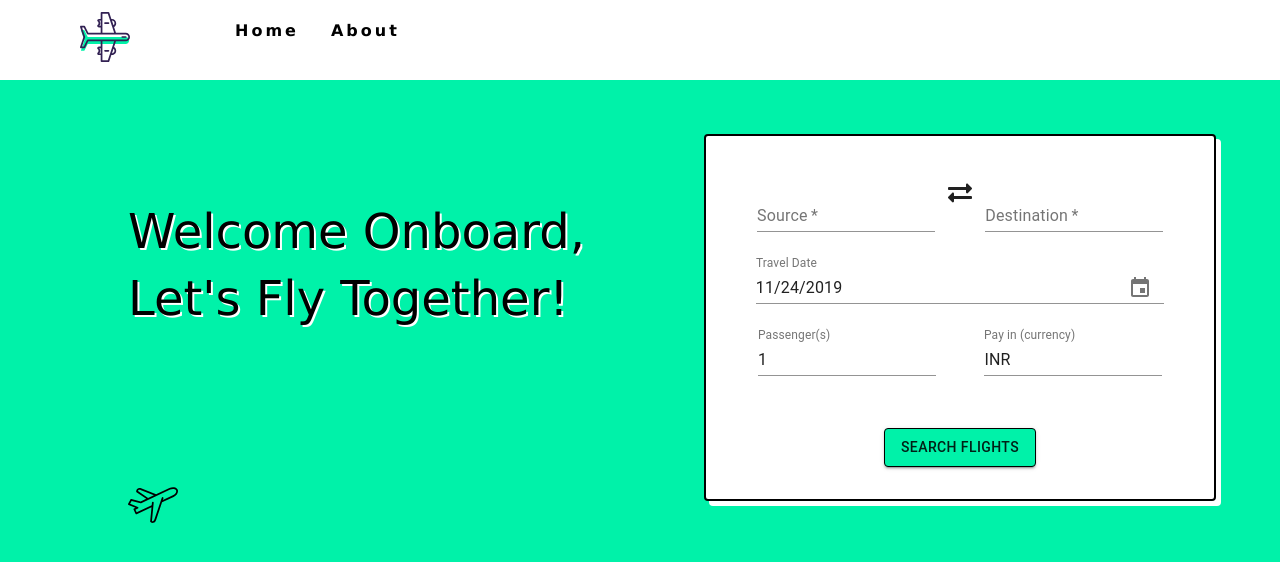
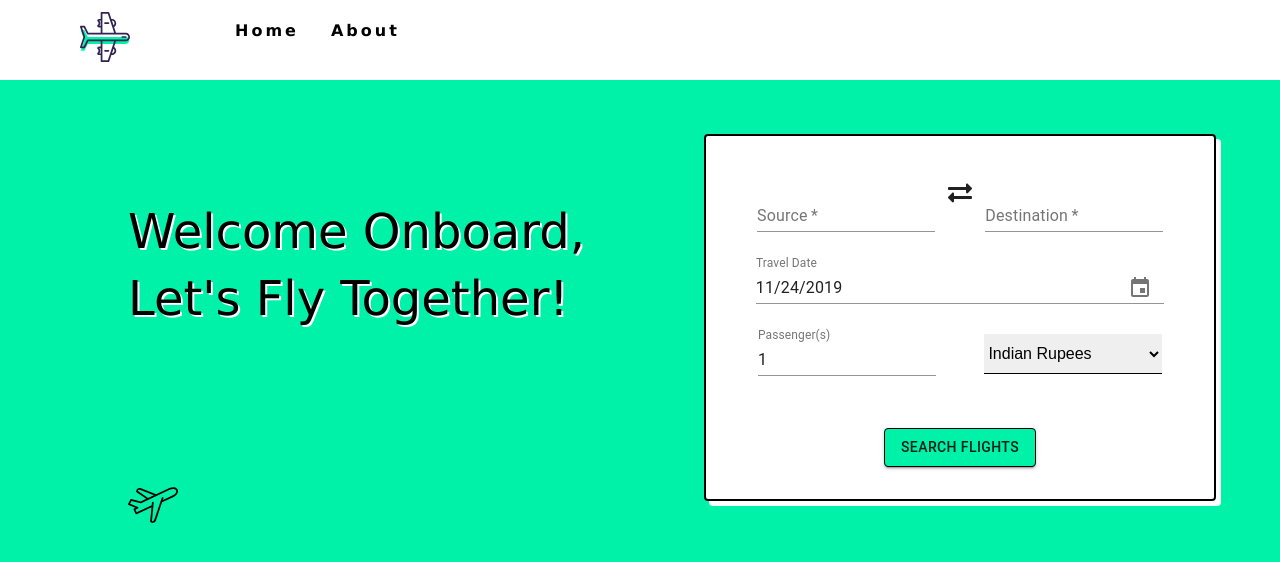
Before and after one commit to SJoshi7/Fly-High, a React (Create React App) app: page / in a window 1280 px wide. Shown: the top 562 px of the page. Built offline with nearby package versions, Linux system fonts and the light colour scheme.

Commit message:
refactor and select

```diff
--- a/src/App.css
+++ b/src/App.css
@@ -153,6 +153,6 @@ a{
 
 
 @keyframes paraglidingTransform{
-  from {left: 10%;top:10%;opacity: 1;}
-  to{left:43%;top:43%;opacity: 1}
+  from {left: 10%;top:10%;}
+  to{left:43%;top:43%;}
 }
--- a/src/components/Filters.js
+++ b/src/components/Filters.js
@@ -60,8 +60,7 @@ const styles= {
 
 const { classes } = jss.createStyleSheet(styles).attach();
 
-class Filters extends Component{
-  render(){
+const Filters = () => {
     return(
       <Paper className={classes.filterBox} id="filterBoxId">
         <center>
@@ -151,7 +150,6 @@ class Filters extends Component{
         </center>
       </Paper>
     )
-  }
 }
 
 export default Filters;
--- a/src/components/InputForm.js
+++ b/src/components/InputForm.js
@@ -39,7 +39,12 @@ const styles = {
   },
   rightInputTextStyle:{
     marginLeft:'11%',
-    width:'40%'
+    marginTop:'5%',
+    width:'40%',
+    border:'none',
+    borderBottom:'1px black solid',
+    height:'40px',
+    fontSize:'1rem'
   },
   datePickerStyle:{
     width:'92%'
@@ -157,13 +162,16 @@ class InputForm extends Component{
                   margin="normal"
                   defaultValue="1"
                 />
-                <TextField
+                <select
+                  required
                   className={classes.rightInputTextStyle}
                   id="standard-required"
-                  label="Pay in (currency)"
-                  defaultValue="INR"
-                  margin="normal"
-                />
+                >
+                  <option value="inr">Indian Rupees</option>
+                  <option value="usd">US Dollars</option>
+                  <option value="uae">UAE Dirham</option>
+                  <option value="euro">Euro</option>
+                </select>
               </div>
             </div>
             <center>
--- a/src/pages/FlightDetails.js
+++ b/src/pages/FlightDetails.js
@@ -19,7 +19,8 @@ const styles = {
   filterConatiner:{
     height:"400px",
     width:'400px',
-    backgroundColor:'red'
+    backgroundColor:'red',
+    marginTop:'5%'
   },
   flightContainer:{
     display:'flex',
```
